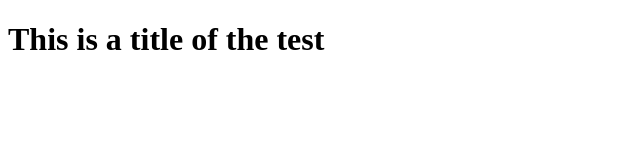
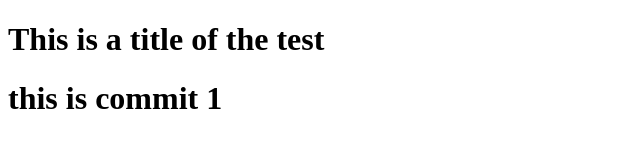
Before and after one commit to mmulic/personal, a plain HTML site: page index.html in a window 1280 px wide. Shown: the whole page, without its empty margins (0-640 px from the left). Drawn offline with Linux system fonts and the light colour scheme.

Commit message:
mycommit

```diff
--- a/index.html
+++ b/index.html
@@ -3,6 +3,7 @@
     <body>
         <div>
             <h1>This is a title of the test</h1>
+            <h1>this is commit 1</h1>
         </div>
     </body>
 </html>
```
